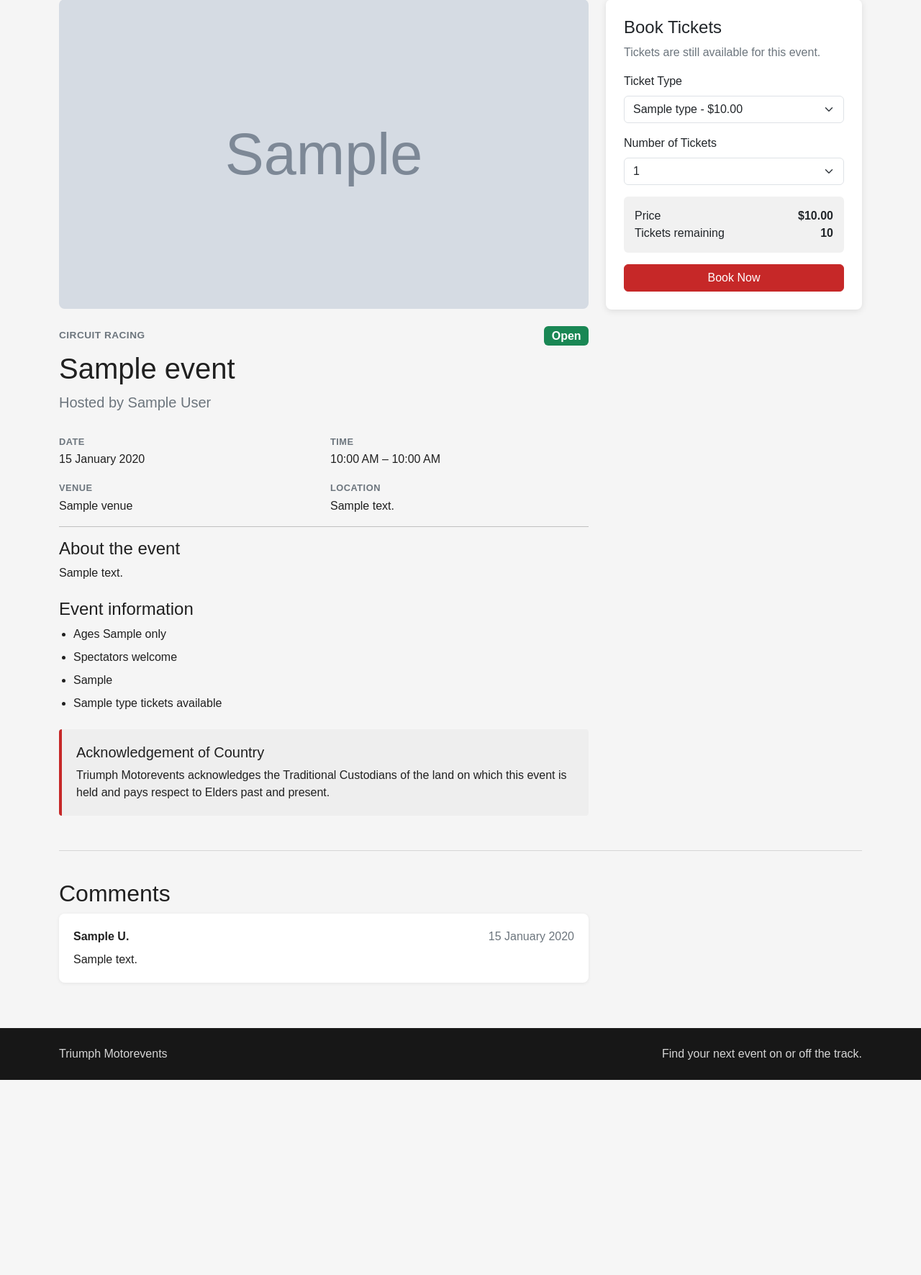
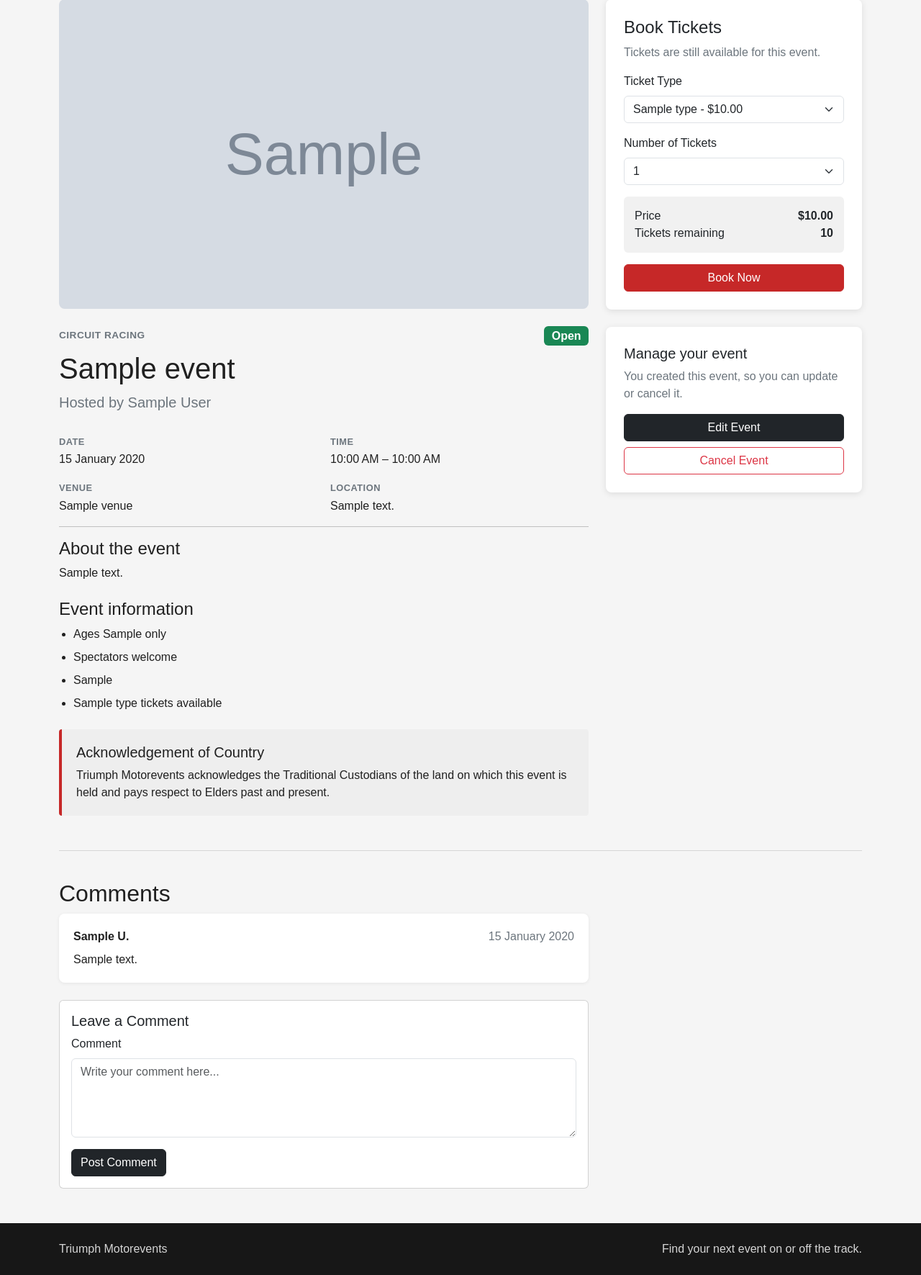
Before and after one commit to jaygunz56/IAB207_Assessment_2-, a Flask app: page /events/1 in a window 1280 px wide. Shown: the part 157-1928 px from the top of the page at 72% size. Before the commit the page ends 1657 px from the top, so only its background shows below. Run offline with Flask 3, Linux system fonts and the light colour scheme; a user stored in the database is signed in; tables that the repository leaves empty hold one stand-in row (values such as "Sample post"); grey boxes marked "Sample" are stand-in pictures; some libraries are stand-ins or nearby versions.

Commit message:
IT3-9, IT3-10, IT3-11: Add event editing and cancelling, comments and ticket booking

```diff
--- a/website/forms.py
+++ b/website/forms.py
@@ -66,3 +66,20 @@ class EventForm(FlaskForm):
     def validate_end_time(self, field):
         if self.start_time.data and field.data <= self.start_time.data:
             raise ValidationError('End time needs to be after the start time')
+
+
+class EditEventForm(EventForm):
+    # same as the create form but the image is optional when editing
+    image = FileField('Event Image', validators=[FileAllowed(ALLOWED_FILE, message='Only png or jpg images are allowed')])
+    submit = SubmitField('Save Changes')
+
+
+class CommentForm(FlaskForm):
+    text = TextAreaField('Comment', validators=[InputRequired(), Length(max=400)])
+    submit = SubmitField('Post Comment')
+
+
+class BookingForm(FlaskForm):
+    ticket_type = SelectField('Ticket Type', coerce=int)
+    quantity = IntegerField('Number of Tickets', validators=[InputRequired(), NumberRange(min=1, max=5)])
+    submit = SubmitField('Book Now')
--- a/website/templates/event.html
+++ b/website/templates/event.html
@@ -156,15 +156,19 @@
                             {% endif %}
 
 
+                            <form action="{{ url_for('event.book', id=event.id) }}" method="post">
+
+                                {{ booking_form.hidden_tag() }}
+
                                 <div class="mb-3">
 
                                     <label for="ticketType" class="form-label">
                                         Ticket Type
                                     </label>
 
-                                <select class="form-select" id="ticketType">
+                                    <select class="form-select" id="ticketType" name="ticket_type">
                                         {% for ticket in event.ticket_types %}
-                                        <option>{{ ticket.name }} - ${{ '%.2f' % ticket.price }}</option>
+                                            <option value="{{ ticket.id }}">{{ ticket.name }} - ${{ '%.2f' % ticket.price }}</option>
                                         {% endfor %}
                                     </select>
 
@@ -177,7 +181,7 @@
                                         Number of Tickets
                                     </label>
 
-                                <select class="form-select" id="ticketQuantity">
+                                    <select class="form-select" id="ticketQuantity" name="quantity">
                                         <option selected>1</option>
                                         <option>2</option>
                                         <option>3</option>
@@ -205,26 +209,66 @@
                                 {% endif %}
 
 
-                            {% if event.status == 'Open' %}
-                                <button type="button" class="btn btn-danger w-100">
+                                {% if event.status != 'Open' %}
+                                    <button type="button" class="btn btn-secondary w-100" disabled>
+                                        Booking Unavailable
+                                    </button>
+                                {% elif current_user.is_authenticated %}
+                                    <button type="submit" class="btn btn-danger w-100">
                                         Book Now
                                     </button>
                                 {% else %}
-                                <button type="button" class="btn btn-secondary w-100" disabled>
-                                    Booking Unavailable
+                                    <a href="{{ url_for('auth.login', next=request.path) }}" class="btn btn-danger w-100">
+                                        Log in to Book
+                                    </a>
+                                {% endif %}
+
+                            </form>
+
+                        </div>
+
+                    </div>
+
+
+                    {% if current_user.is_authenticated and current_user.id == event.user_id and event.status != 'Cancelled' %}
+                    <div class="card booking-card mt-4">
+
+                        <div class="card-body">
+
+                            <h2 class="h5">
+                                Manage your event
+                            </h2>
+
+                            <p class="text-secondary">
+                                You created this event, so you can update or cancel it.
+                            </p>
+
+                            <a href="{{ url_for('event.edit', id=event.id) }}" class="btn btn-dark w-100 mb-2">
+                                Edit Event
+                            </a>
+
+                            <form
+                                action="{{ url_for('event.cancel', id=event.id) }}"
+                                method="post"
+                                onsubmit="return confirm('Are you sure you want to cancel this event?');"
+                            >
+                                {{ comment_form.csrf_token }}
+                                <button type="submit" class="btn btn-outline-danger w-100">
+                                    Cancel Event
                                 </button>
+                            </form>
+
+                        </div>
+
+                    </div>
                     {% endif %}
 
                 </div>
 
             </div>
 
-                </div>
 
-            </div>
-
-
-            <section class="comments-section mt-5">
+            <section class="comments-section mt-5" id="comments">
 
                 <div class="row">
 
@@ -254,6 +298,53 @@
                         </p>
                         {% endfor %}
 
+
+                        <div class="card mt-4">
+
+                            <div class="card-body">
+
+                                <h3 class="h5">
+                                    Leave a Comment
+                                </h3>
+
+                                {% if current_user.is_authenticated %}
+                                <form action="{{ url_for('event.comment', id=event.id) }}" method="post">
+
+                                    {{ comment_form.hidden_tag() }}
+
+                                    <div class="mb-3">
+
+                                        <label for="commentText" class="form-label">
+                                            Comment
+                                        </label>
+
+                                        <textarea
+                                            class="form-control"
+                                            id="commentText"
+                                            name="text"
+                                            rows="4"
+                                            maxlength="400"
+                                            placeholder="Write your comment here..."
+                                            required
+                                        ></textarea>
+
+                                    </div>
+
+                                    <button type="submit" class="btn btn-dark">
+                                        Post Comment
+                                    </button>
+
+                                </form>
+                                {% else %}
+                                <p class="mb-0">
+                                    <a href="{{ url_for('auth.login', next=request.path) }}">Log in</a> to leave a comment.
+                                </p>
+                                {% endif %}
+
+                            </div>
+
+                        </div>
+
                     </div>
 
                 </div>
```
Also changed, not shown: website/events.py (+159 -10 lines), website/templates/create-event.html (+26 -3 lines). Lines whose indentation alone changed are shown as unchanged.
